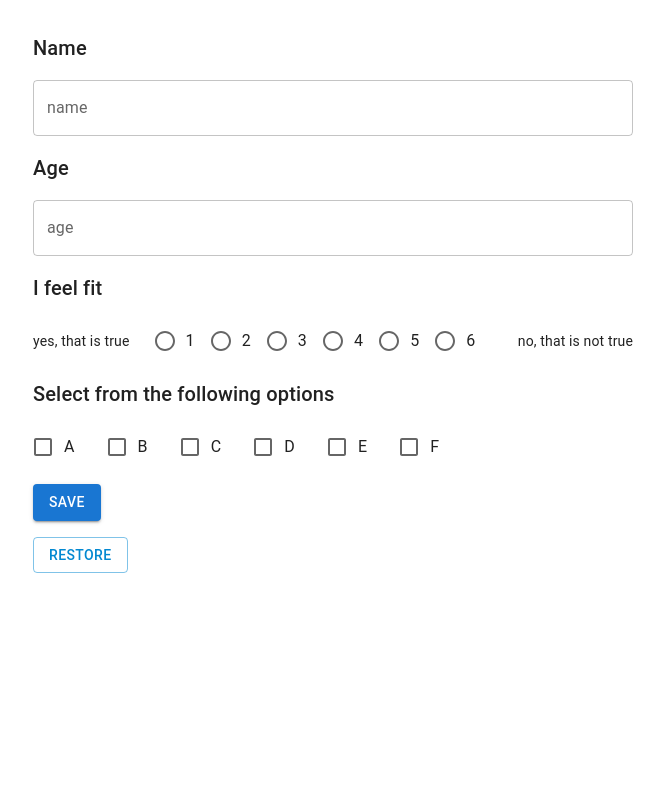
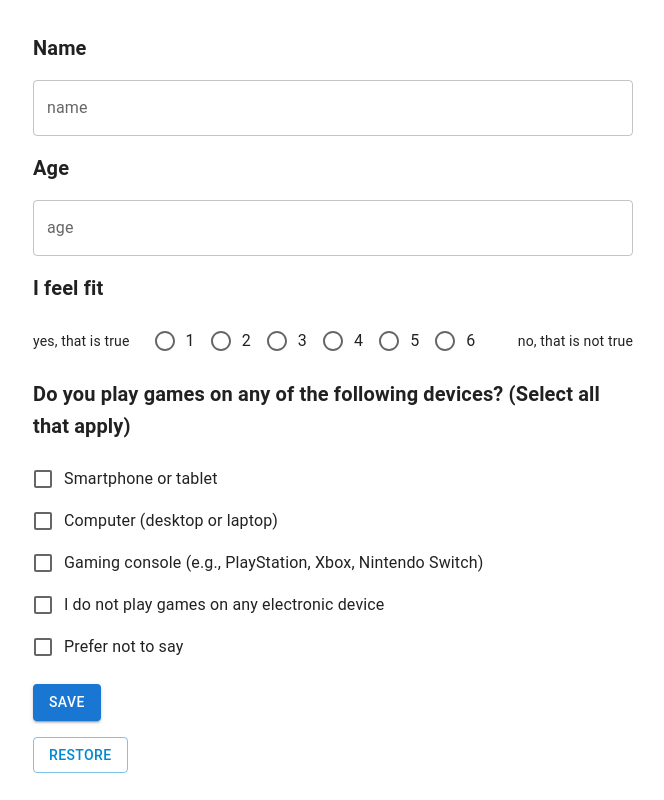
Before and after one commit to pdfusion/PDFusion_UI, a React (Vite) app: page /questionnaire in a window 1280 px wide. Shown: the whole page, without its empty margins (331-995 px from the left). Built offline with nearby package versions, Linux system fonts and the light colour scheme.

Commit message:
Create PDCheckboxGroup component

```diff
--- a/src/Components/Questionnaire.tsx
+++ b/src/Components/Questionnaire.tsx
@@ -1,15 +1,9 @@
 import React, { useState } from 'react';
-import {
-  Box,
-  Typography,
-  FormControlLabel,
-  FormControl,
-  Checkbox
-} from '@mui/material';
 import PDTextField from '../FormControls/PDTextField';
 import PDForm from '../FormControls/PDForm';
 import PDButton from '../FormControls/PDButton';
 import PDRadioScale from '../FormControls/PDRadioScale';
+import PDCheckboxGroup from '../FormControls/PDCheckboxGroup';
 
 const Questionnaire: React.FC = () => {
   const [formData, setFormData] = useState({
@@ -19,19 +13,8 @@ const Questionnaire: React.FC = () => {
     selectedOptions: [] as string[]
   });
 
-  const handleCheckboxChange = (option: string) => (
-    event: React.ChangeEvent<HTMLInputElement>
-  ) => {
-    const newSelectedOptions = event.target.checked
-      ? [...formData.selectedOptions, option]
-      : formData.selectedOptions.filter((item) => item !== option);
-
-    setFormData({ ...formData, selectedOptions: newSelectedOptions });
-  };
-
   const handleSubmit = (event: React.FormEvent) => {
     event.preventDefault();
-    console.log('sr log handleSubmit() >> formData:', formData);
   };
 
   return (
@@ -41,13 +24,13 @@ const Questionnaire: React.FC = () => {
       onSubmit={handleSubmit}
     >
       <PDTextField
-        label={"name"}
+        name={"name"}
         caption={"Name"}
         value={formData.name}
       />
 
       <PDTextField
-        label={"age"}
+        name={"age"}
         caption={"Age"}
         value={formData.age}
       />
@@ -58,23 +41,17 @@ const Questionnaire: React.FC = () => {
         value={formData.feelsFit}
       />
 
-      <Typography variant="h6">Select from the following options</Typography>
-      <FormControl component="fieldset">
-        <Box sx={{ display: 'flex', flexWrap: 'wrap', gap: 2 }}>
-          {['A', 'B', 'C', 'D', 'E', 'F'].map((option) => (
-            <FormControlLabel
-              key={option}
-              control={
-                <Checkbox
-                  checked={formData.selectedOptions.includes(option)}
-                  onChange={handleCheckboxChange(option)}
-                />
-              }
-              label={option}
-            />
-          ))}
-        </Box>
-      </FormControl>
+      <PDCheckboxGroup
+        name={"gameDevices"}
+        caption={"Do you play games on any of the following devices? (Select all that apply)"}
+        options={[
+          { name: "gameDeviceSmartPhoneTablet", label: "Smartphone or tablet"},
+          { name: "gameDeviceComputer", label: "Computer (desktop or laptop)"},
+          { name: "gameDeviceConsole", label: "Gaming console (e.g., PlayStation, Xbox, Nintendo Switch)"},
+          { name: "gameDeviceDoNotPlay", label: "I do not play games on any electronic device"},
+          { name: "gameDeviceDoNotSay", label: "Prefer not to say"}
+        ]}
+      />
 
       <PDButton
         buttonType={"save"}
--- /dev/null
+++ b/src/FormControls/PDCheckboxGroup.tsx
@@ -0,0 +1,60 @@
+import React, { type JSX } from 'react';
+import { Box, Checkbox, FormControl, FormControlLabel, Typography } from '@mui/material';
+
+export interface ICheckboxOptions {
+    name: string,
+    label: string
+}
+
+export interface IPDCheckboxGroup {
+    name?: string,
+    caption: string,
+    options: ICheckboxOptions[],
+    value?: string,
+    formData?: { selectedOptions: string[] },
+    setFormData?: React.Dispatch<React.SetStateAction<any>>,
+    handleChange?: (option: string) => void
+}
+
+const PDCheckboxGroup = ({
+    caption,
+    options,
+    formData,
+    setFormData
+}: IPDCheckboxGroup): JSX.Element => {
+    const selectedOptions = formData?.selectedOptions || [];
+
+    const onCheckboxChange = (option: string) => {
+    const updatedOptions = selectedOptions.includes(option)
+        ? selectedOptions.filter((item) => item !== option)
+        : [...selectedOptions, option];
+
+        if (setFormData) setFormData({ ...formData, selectedOptions: updatedOptions });
+    };
+
+    return (
+      <>
+        <Typography variant="h6" sx={{ fontWeight: 'bold' }}>
+            {caption}
+        </Typography>
+        <FormControl component="fieldset">
+        <Box sx={{ display: 'flex', flexDirection: 'column' }}>
+            {options.map((option) => (
+                <FormControlLabel
+                    key={option.name}
+                    control={
+                    <Checkbox
+                        checked={selectedOptions.includes(option.name)}
+                        onChange={() => onCheckboxChange(option.name)}
+                    />
+                    }
+                    label={option.label}
+                />
+            ))}
+        </Box>
+        </FormControl>
+      </>
+    );
+};
+
+export default PDCheckboxGroup;
--- a/src/FormControls/PDRadioScale.tsx
+++ b/src/FormControls/PDRadioScale.tsx
@@ -55,8 +55,8 @@ const PDRadioScale = ({
       };
 
     return (
-        <>
-        <Typography variant="h6">{caption}</Typography>
+      <>
+        <Typography variant="h6" sx={{ fontWeight: 'bold' }}>{caption}</Typography>
         <FormControl component="fieldset">
         <Box sx={{ display: 'flex', alignItems: 'center', justifyContent: 'space-between' }}>
             <Typography variant="body2" sx={{ minWidth: 120 }}>{lefttEndLabel}</Typography>
--- a/src/FormControls/PDTextField.tsx
+++ b/src/FormControls/PDTextField.tsx
@@ -7,9 +7,9 @@ import {
 
 export interface IPDTextField {
     /**
-     * The field label.
+     * The field name.
     */
-    label: string,
+    name: string,
     /**
      * The field caption.
     */
@@ -28,7 +28,7 @@ export interface IPDTextField {
     setFormData?: React.Dispatch<React.SetStateAction<any>>
 }
 
-const PDTextField = ({ label, caption, value, formData, setFormData=() => {} }:IPDTextField): JSX.Element => {
+const PDTextField = ({ name, caption, value, formData, setFormData=() => {} }:IPDTextField): JSX.Element => {
     const handleChange = (field: keyof typeof formData) => (
         event: React.ChangeEvent<HTMLInputElement>
       ) => {
@@ -41,12 +41,12 @@ const PDTextField = ({ label, caption, value, formData, setFormData=() => {} }:I
             onSubmit={() => {}}
             sx={{ display: 'flex', flexDirection: 'column', gap: 2, width: 600 }}
         >
-            <Typography variant="h6">{caption}</Typography>
+            <Typography variant="h6" sx={{ fontWeight: 'bold' }}>{caption}</Typography>
             <TextField
-                label={label}
+                label={name}
                 variant="outlined"
                 value={value}
-                onChange={handleChange(label)}
+                onChange={handleChange(name)}
                 fullWidth
             />
         </Box>
```
